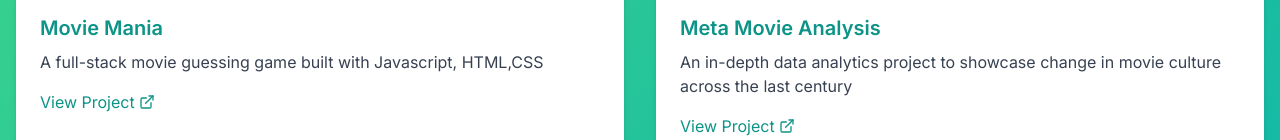
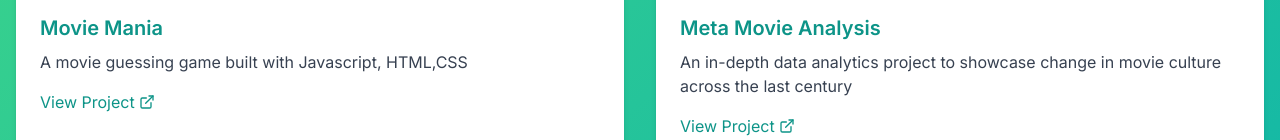
Before and after one commit to vanshisop/PersonalWebsite, a Next.js app: page / in a window 1280 px wide. Shown: the part 2406-2546 px from the top of the page. Built offline with nearby package versions, Linux system fonts and the light colour scheme.

Commit message:
Update page.tsx

```diff
--- a/app/page.tsx
+++ b/app/page.tsx
@@ -309,7 +309,7 @@ export default function Component() {
                 },
                 {
                   title: "Movie Mania",
-                  description: "A full-stack movie guessing game built with Javascript, HTML,CSS",
+                  description: "A movie guessing game built with Javascript, HTML,CSS",
                   link: "https://vanshisop.github.io/Moviemania/",
                   img: moviemania
                 },
```
